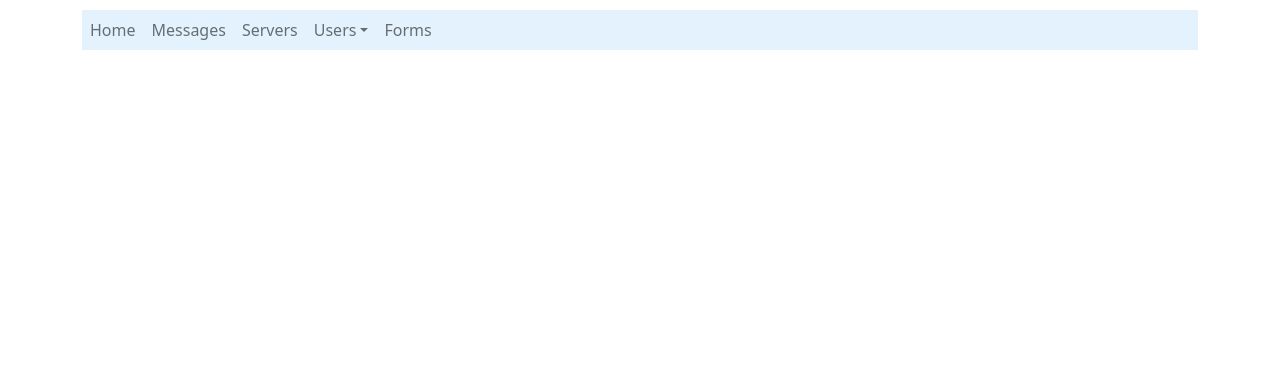
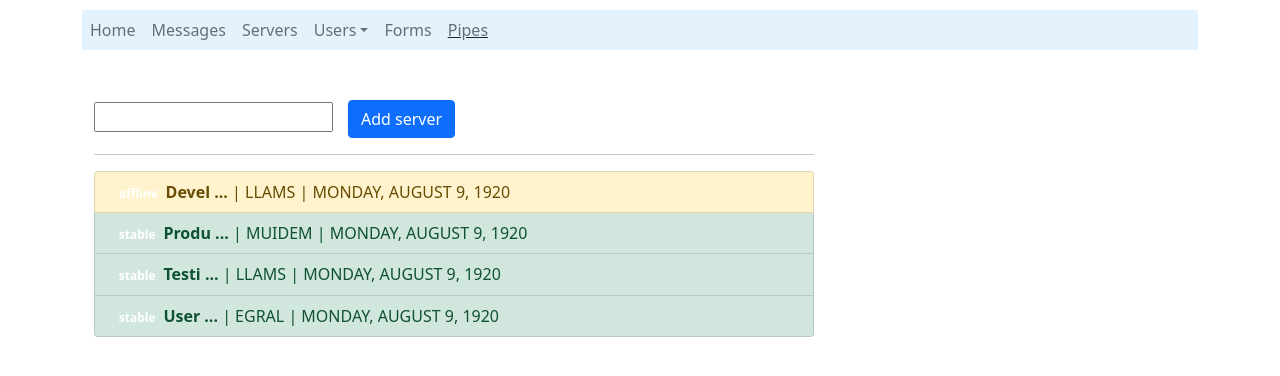
Before and after one commit to olyaoezel/first-app, an Angular app: page /pipes in a window 1280 px wide. Before the commit this address led to /. Shown: the top 376 px of the page. Built offline with nearby package versions, Linux system fonts and the light colour scheme.

Commit message:
added pipes

```diff
--- a/src/app/app-routing.module.ts
+++ b/src/app/app-routing.module.ts
@@ -3,6 +3,7 @@ import { RouterModule, Routes } from "@angular/router";
 import { FormsComponent } from "./forms/forms.component";
 import { HomeComponent } from "./home/home.component";
 import { MessagesComponent } from "./messages/messages.component";
+import { PipesComponent } from "./pipes/pipes.component";
 import { ServersComponent } from "./servers/servers.component";
 import { NewSubscriptionsComponent } from "./users/new-subscriptions/new-subscriptions/new-subscriptions.component";
 import { UserComponent } from "./users/user/user.component";
@@ -16,6 +17,7 @@ const appRoutes: Routes = [
     { path: 'users/new-subscriptions', component: NewSubscriptionsComponent },
     { path: 'users/:id/:name', component: UserComponent },
     { path: 'forms', component: FormsComponent },
+    { path: 'pipes', component: PipesComponent },
 ];
 
 @NgModule({
--- a/src/app/app.component.html
+++ b/src/app/app.component.html
@@ -35,6 +35,10 @@
               <li class="nav-item" routerLinkActive="active">
                 <a class="nav-link " routerLink="/forms">Forms</a>
               </li>
+
+              <li class="nav-item" routerLinkActive="active">
+                <a class="nav-link " routerLink="/pipes">Pipes</a>
+              </li>
             </ul>
 
       </nav>
--- /dev/null
+++ b/src/app/pipes/filter.pipe.ts
@@ -0,0 +1,22 @@
+import { Pipe, PipeTransform } from '@angular/core';
+
+@Pipe({
+  name: 'filter',
+  // pure: false
+})
+export class FilterPipe implements PipeTransform {
+
+  transform(value: any, filterString: string): any {
+    if (value.length === 0 || filterString === '') {
+      return value;
+    }
+     const resultArray = [];
+    for (const item of value) {
+      if (item.status === filterString) {
+        resultArray.push(item);
+      }
+    }
+     return resultArray;
+  }
+
+}
--- /dev/null
+++ b/src/app/pipes/pipes.component.css
@@ -0,0 +1,6 @@
+.container {
+  margin-top: 50px;
+}
+.btn {
+  margin-left: 15px;
+}
--- /dev/null
+++ b/src/app/pipes/pipes.component.html
@@ -0,0 +1,21 @@
+<div class="container">
+    <div class="row">
+        <div class="col-xs-12 col-sm-10 col-md-8 col-sm-offset-1 col-md-offset-2">
+            <input type="text" [(ngModel)]="filteredStatus">
+            <button class="btn btn-primary" (click)="onAddServer()">Add server</button>
+            <hr>
+            <ul class="list-group">
+                <li class="list-group-item"
+                *ngFor="let server of servers | filter:filteredStatus | sorted:'name'"
+                [ngClass]="getStatusClasses(server)">
+                    <span class="badge">
+                        {{ server.status }}
+                    </span>
+                    <strong>{{ server.name | shorten: 5 }}</strong> |
+                    {{ server.instanceType | uppercase | reversed}} |
+                    {{ server.started | date:'fullDate' | uppercase }}
+                </li>
+            </ul>
+        </div>
+    </div>
+</div>
--- /dev/null
+++ b/src/app/pipes/pipes.component.ts
@@ -0,0 +1,57 @@
+import { Component } from '@angular/core';
+
+@Component({
+  selector: 'app-pipes',
+  templateUrl: './pipes.component.html',
+  styleUrls: ['./pipes.component.css']
+})
+export class PipesComponent {
+
+  servers = [
+    {
+      instanceType: 'medium',
+      name: 'Production Server',
+      status: 'stable',
+      started: new Date(15, 1, 2017)
+    },
+    {
+      instanceType: 'large',
+      name: 'User Database',
+      status: 'stable',
+      started: new Date(15, 1, 2017)
+    },
+    {
+      instanceType: 'small',
+      name: 'Development Server',
+      status: 'offline',
+      started: new Date(15, 1, 2017)
+    },
+    {
+      instanceType: 'small',
+      name: 'Testing Environment Server',
+      status: 'stable',
+      started: new Date(15, 1, 2017)
+    }
+  ];
+
+  filteredStatus = "";
+
+  getStatusClasses(server: {instanceType: string, name: string, status: string, started: Date}) {
+    return {
+      'list-group-item-success': server.status === 'stable',
+      'list-group-item-warning': server.status === 'offline',
+      'list-group-item-danger': server.status === 'critical'
+    };
+  }
+
+  onAddServer() {
+    this.servers.push({
+      instanceType: 'small',
+      name: 'New Server',
+      status: 'stable',
+      started: new Date(15,1,2017)
+    })
+  }
+
+
+}
--- /dev/null
+++ b/src/app/pipes/reversed.pipe.ts
@@ -0,0 +1,12 @@
+import { Pipe, PipeTransform } from '@angular/core';
+
+@Pipe({
+  name: 'reversed'
+})
+export class ReversedPipe implements PipeTransform {
+
+  transform(value: any): any{
+    return value.split("").reverse().join("");
+  }
+
+}
--- /dev/null
+++ b/src/app/pipes/shorten.pipe.ts
@@ -0,0 +1,14 @@
+import { Pipe, PipeTransform } from "@angular/core";
+
+@Pipe({
+    name: "shorten"
+})
+export class ShortenPipe implements PipeTransform {
+    transform(value: any, limit: number) {
+        if (value.length > limit) {
+            return value.substr(0, limit) + ' ...';
+        }
+        return value;
+
+    }
+}
--- /dev/null
+++ b/src/app/pipes/sorted.pipe.ts
@@ -0,0 +1,24 @@
+import { Pipe, PipeTransform } from '@angular/core';
+
+@Pipe({
+  name: 'sorted',
+  pure: false
+})
+export class SortedPipe implements PipeTransform {
+
+  transform(value: any, sortString: string): any {
+
+    return value.sort((a, b) => {
+
+      if (a[sortString] < b[sortString]) {
+        return -1
+      }
+      if (a[sortString] > b[sortString]) {
+        return 1;
+      }
+      return 0;
+    });
+
+  }
+
+}
```
Also changed, not shown: src/app/app.module.ts (+10 -0 lines).
